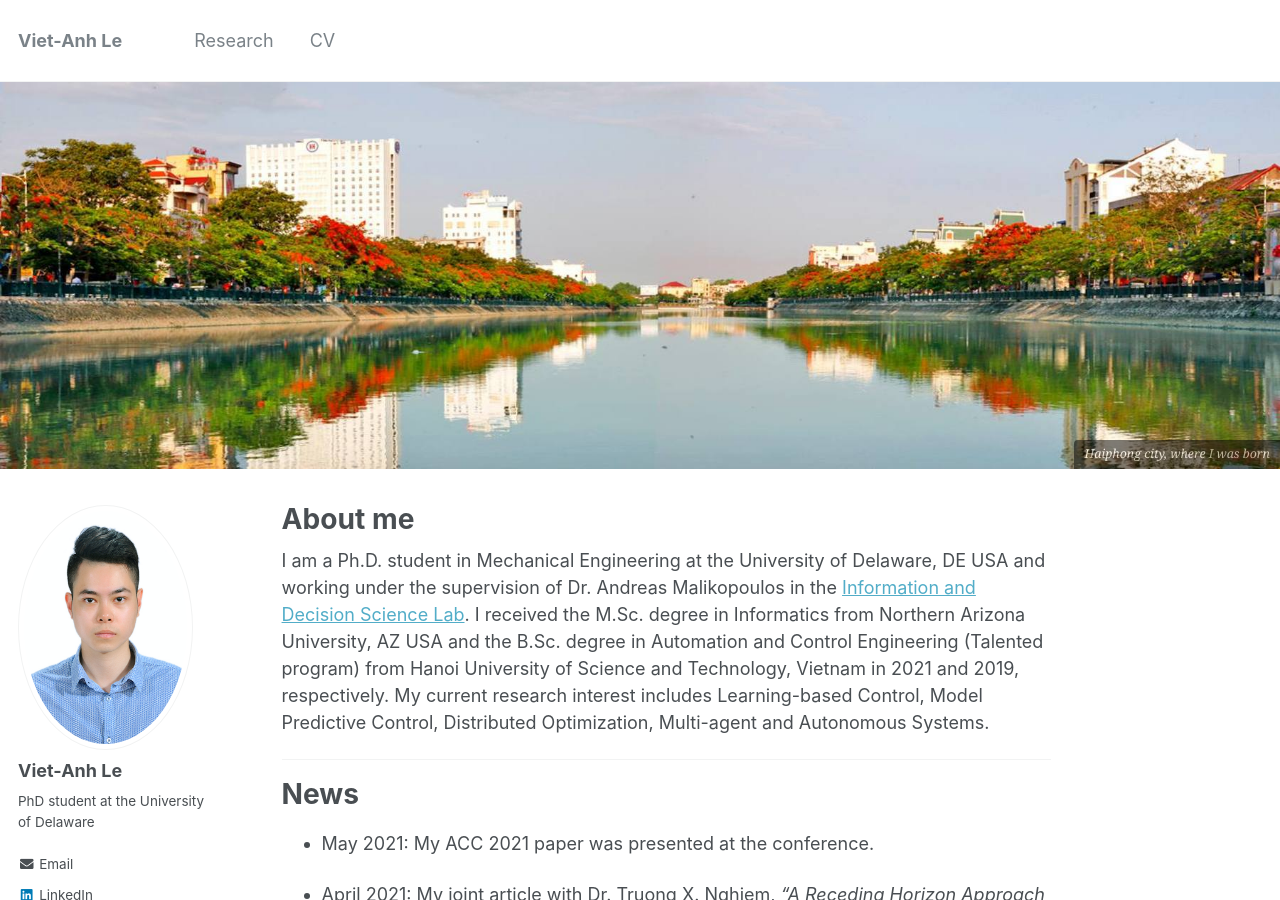
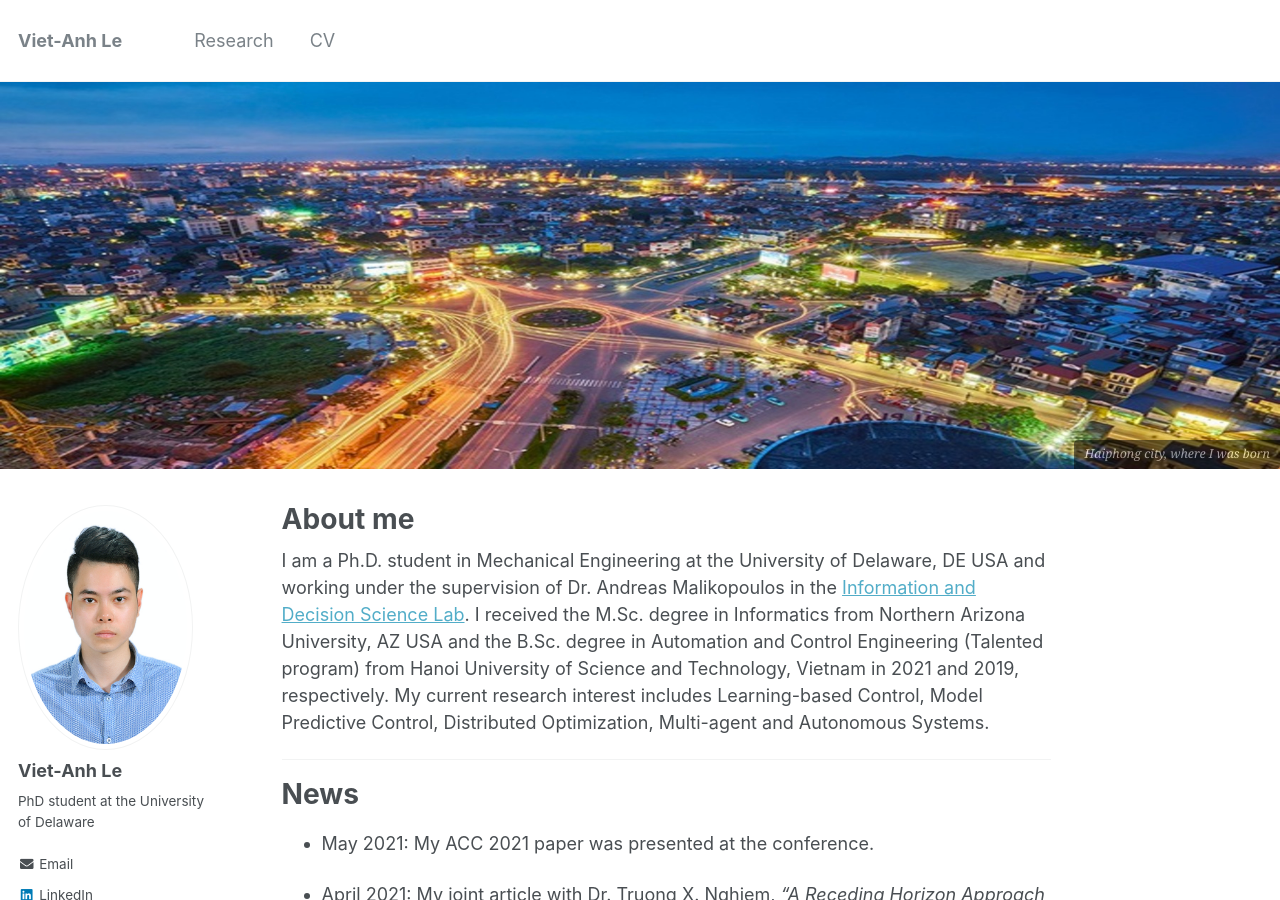
Before and after one commit to vietanhle0101/vietanhle0101.github.io, a Jekyll site: the page built from _pages/about.md, in a window 1280 px wide and 900 px high. Built offline with Jekyll 4.4.1, drawn with Linux system fonts in a browser that asks for light colours.

Commit message:
add header photo

```diff
--- a/_pages/about.md
+++ b/_pages/about.md
@@ -3,7 +3,7 @@ permalink: /
 title: "About me"
 excerpt: ""
 header:
-  image: haiphong2.png
+  image: haiphong3.png
   caption: "*Haiphong city, where I was born*"
 author_profile: true
 redirect_from:
```
Also changed, not shown: images/haiphong3.png (added), 1 other file.
